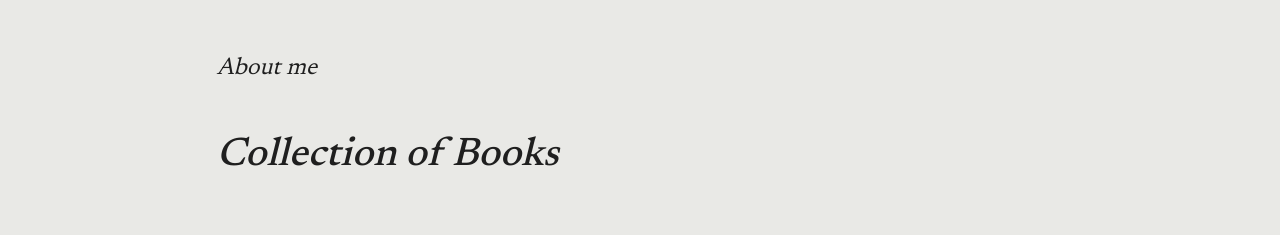
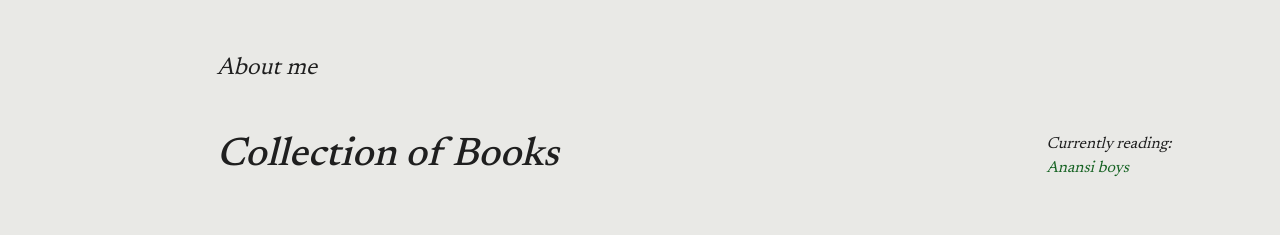
Before and after one commit to cr34t1ve/yggdrasil, a Next.js app: page /books in a window 1280 px wide. Shown: the top 235 px of the page. Built offline with nearby package versions, Linux system fonts and the light colour scheme.

Commit message:
feat: add currently readign

```diff
--- a/app/layout.scss
+++ b/app/layout.scss
@@ -3,9 +3,6 @@
     margin:0;
     box-sizing: border-box;
 }
-
-
-
 
 
 :root {
@@ -266,10 +263,20 @@ template {
 
 
     &__title {
+        display: flex;
+        align-items: center;
+
+
         h3 {
           font-size: 40px;
           font-weight: 500;
           font-style: italic;
+          margin-right:auto;
+        }
+
+
+        p,.currently-reading {
+            font-style: italic;
         }
     }
 }
--- a/app/layout.tsx
+++ b/app/layout.tsx
@@ -30,6 +30,9 @@ export default function RootLayout({
                 </div>
                 <div className='page-header__title'>
                   <Text as="h3" fontFamily='newsreader'>Collection of Books</Text>
+                  <Text fontFamily='newsreader' className='currently-reading'> Currently reading: <Text fontFamily='newsreader' style={{
+                    color: "var(--active-green)"
+                  }}> Anansi boys</Text>  </Text>
                 </div>
               </div>
               {children}
```
